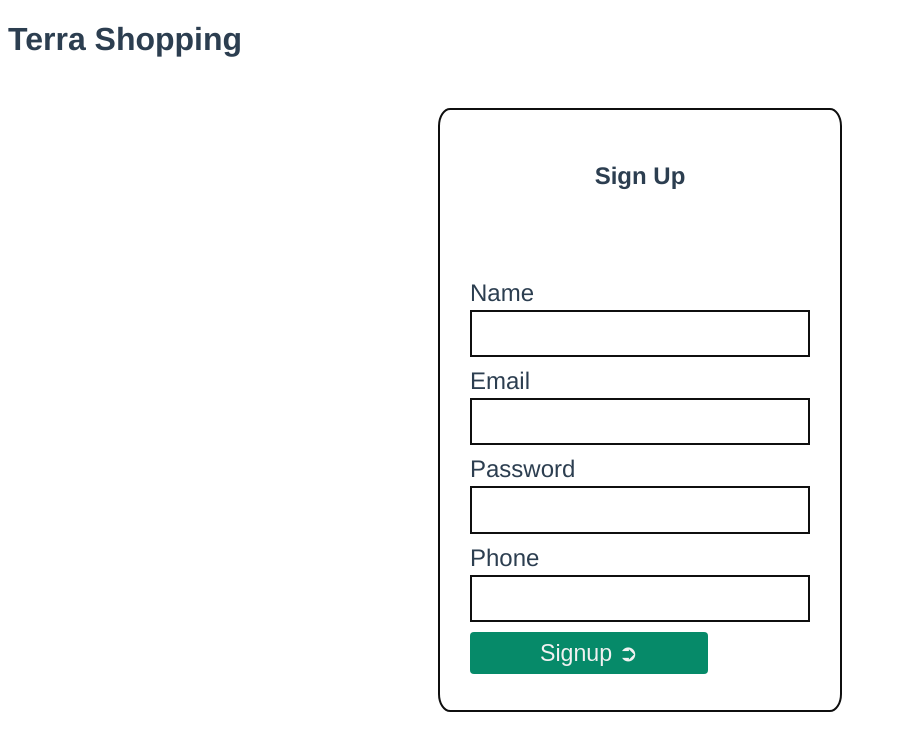
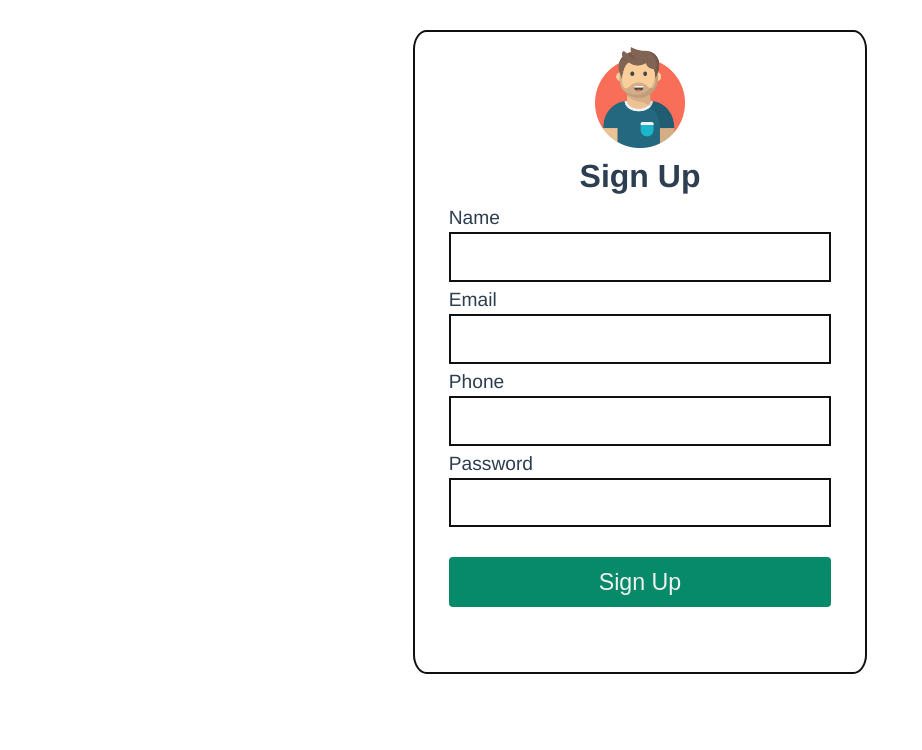
Before and after one commit to thevinitgupta/vue-shopping, a Vue app: page / in a window 1280 px wide. Shown: the top 750 px of the page, without its empty margins (0-922 px from the left). Built offline with nearby package versions, Linux system fonts and the light colour scheme.

Commit message:
implement signup with api

```diff
--- a/src/App.vue
+++ b/src/App.vue
@@ -1,5 +1,4 @@
 <template>
-  <h1>Terra Shopping</h1>
   <Signup/>
 </template>
 
--- a/src/components/Signup.vue
+++ b/src/components/Signup.vue
@@ -1,54 +1,95 @@
 <template>
     <div class="signup">
-        <h2>Sign Up</h2>
+        <img src="../assets/user.png" alt="user" class="user-img">
+        <h2 class="signup-head">Sign Up</h2>
         <div class="signup-body">
-            <label for="name" class="signup-label">Name</label>
-                <input type="text" name="name" class="signup-input signup-name">
+                <label for="name" class="signup-label">Name</label>
+                <input type="text" name="name" class="signup-input" v-model="name">
                 <label for="email" class="signup-label">Email</label>
-                <input type="email" name="email" class="signup-input signup-email">
+                <input type="email" name="email" class="signup-input" v-model="email">
+                <label for="phone" class="signup-label">Phone</label>
+                <input type="tel" name="phone" class="signup-input" v-model="phone">
                 <label for="password" class="signup-label">Password</label>
-                <input type="password" name="password" class="signup-input signup-password">
-                <label for="phone" class="signup-label">Phone</label>
-                <input type="tel" name="phone" class="signup-input signup-phone">
-                <button type="button" id="signup-btn">Signup &#10162;</button>
+                <input type="password" name="password" class="signup-input" v-model="password">
+                <button type="button" id="signup-btn" @click="signup()">Sign Up</button>
         </div>
     </div>
 </template>
 
 <script>
 export default {
-    name : "Signup"
+    name : "Signup",
+    data(){
+        return {
+            name : "",
+            email : "",
+            password : "",
+            phone : ""
+        }
+    },
+    methods : {
+        async signup(){
+            const signupBody = {
+                name : this.name,
+                password : this.password,
+                email : this.email,
+                phone : this.phone
+            }
+            const res = await fetch(`http://localhost:3000/user/signup`, {
+                method : "POST",
+                headers : {
+                     'Content-Type' : 'application/json'
+                },
+                body : JSON.stringify(signupBody)
+            });
+
+            const jsonRes = await res.json();
+            if(res.status===200) {
+               this.name = "";
+                this.email = "";
+                this.password = "";
+                this.phone = "";
+            }
+            else {
+                alert(jsonRes.message)
+            }
+        }
+    }
 }
 </script>
 
-<style>
+<style scoped>
 .signup {
     width : 95vw;
-    max-width: 400px;
+    max-width: 450px;
     height: 80vh;
-    max-height: 600px;
-    margin: 50px auto;
+    max-height: 700px;
+    margin: 30px auto;
     display: flex;
     flex-direction: column;
-    justify-content: space-around;
+    justify-content: center;
     align-items: center;
     border: 2px solid #0f0f0f;
     border-radius: 3%;
 }
+.user-img {
+    width: 90px;
+}
 .signup-head {
-    font-size: 2.5rem;
-    flex: 0.2;
+    font-size: 2rem;
+    flex: 0.14;
+    margin : 10px auto;
 }
 .signup-body {
-    flex: 0.7;
+    flex: 0.6;
     width: 85%;
 }
 .signup-label {
     display: block;
     width: 100%;
-    font-size: 1.5rem;
+    font-size: 1.2rem;
     font-weight: 400;
-    margin-top: 5px;
+    margin-top: 2px;
     margin-bottom: 2px;
 }
 .signup-input {
@@ -61,10 +102,11 @@ export default {
     margin-bottom: 5px;
 }
 #signup-btn {
-    width: 70%;
+    width: 100%;
     font-size: 1.45rem;
-    padding: 2% 3%;
-    margin: 5px auto;
+    padding: 3% 3%;
+    margin: 25px auto;
+    margin-bottom: 50px;
     background-color: #068a69;
     color: #f1f1f1;
     border: none;
```
Also changed, not shown: src/assets/user.png (added).
